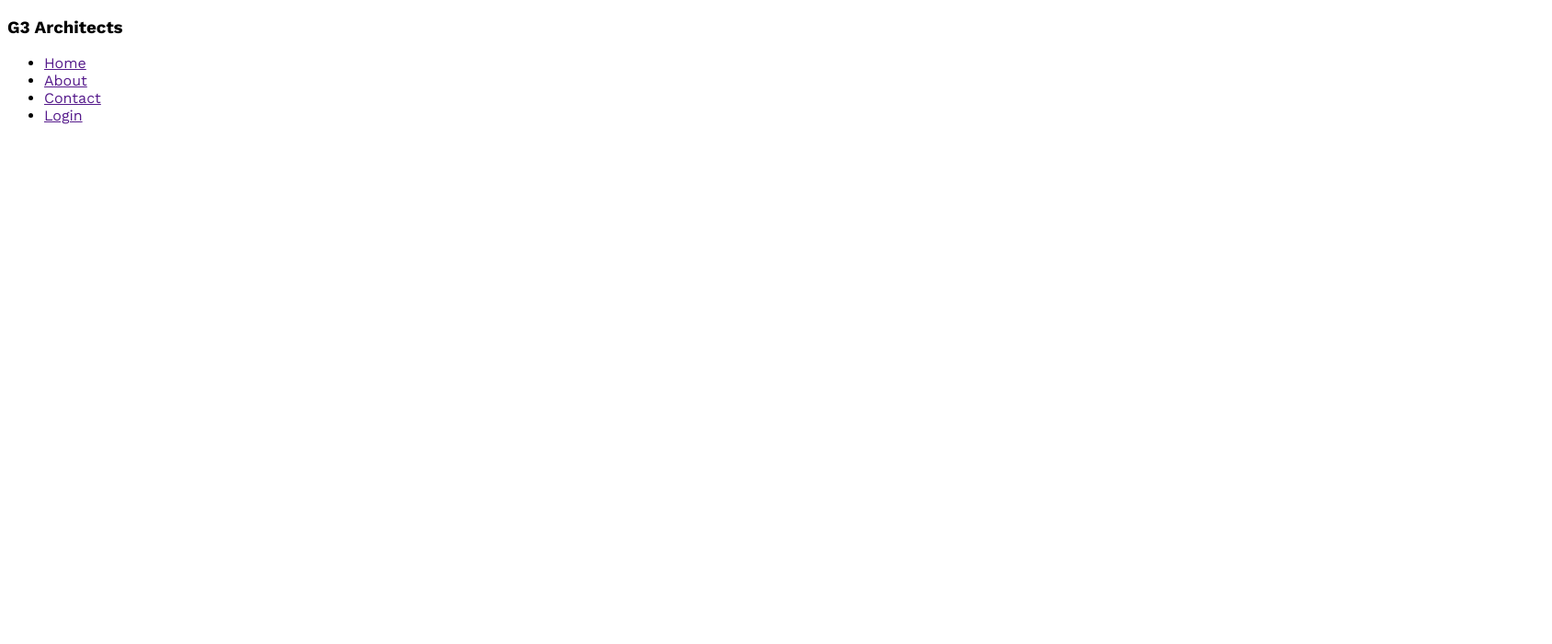
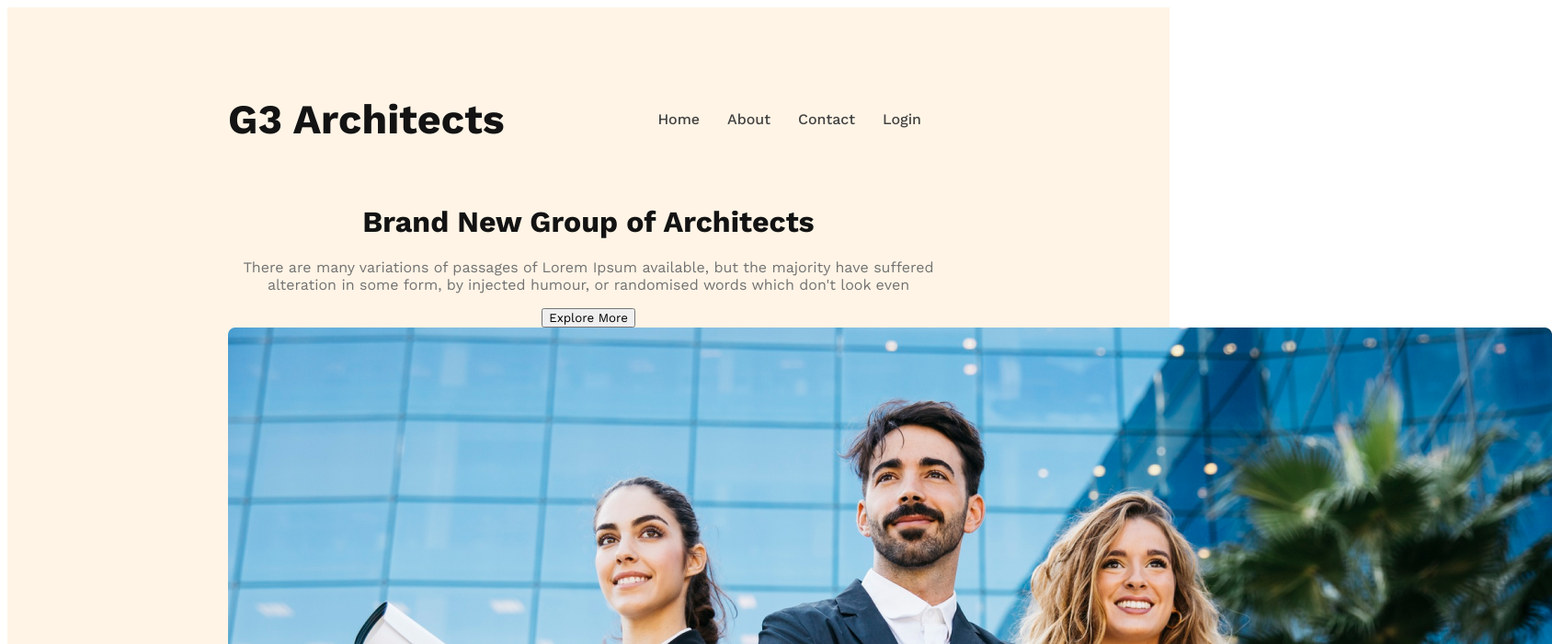
Before and after one commit to Zhyphez/g3-Architects-Website, a plain HTML site: page index.html in a window 1280 px wide. Shown: the top 700 px of the page at 92% size, 1688 px wide, since content can reach past the window. Drawn offline with nearby package versions, Linux system fonts and the light colour scheme.

Commit message:
banner content added

```diff
--- a/Styles/Architect.css
+++ b/Styles/Architect.css
@@ -1,7 +1,61 @@
 /* Work Sens Fonts from google */
 @import url('https://fonts.googleapis.com/css2?family=Open+Sans:wght@400;700;800&family=Work+Sans:wght@400;500;600;700;800&display=swap');
 
+/* Shared Styles */
 * {
     font-family: 'Open Sans', sans-serif;
     font-family: 'Work Sans', sans-serif;
 }
+
+.btn-primry{
+
+}
+
+/* header styles */
+header{
+    background: rgba(255, 144, 14, 0.10);
+    padding: 50px 240px;
+}
+nav{
+    display: flex;
+    justify-content: space-between;
+    align-items: center;
+}
+
+.nav-title{
+    font-size: 2.8rem;
+    font-weight: 700;
+    color: #131313;
+}
+
+nav >ul {
+    display: flex;
+}
+
+nav li{
+    list-style: none;
+    margin-right: 30px;
+    font-weight: 500;
+    font-size: 1rem;
+}
+
+nav li a{
+    text-decoration: none;
+    color: #424242;
+}
+
+/* Banner Styles */
+.banner-content{
+    max-width: 800px;
+    text-align: center;
+    margin: 0 auto;
+}
+
+.banner-title{
+    font-style: 4rem;
+    font-weight: 700;
+    color: #131313;
+}
+.banner-description{
+    color: #727272;
+}
--- a/index.html
+++ b/index.html
@@ -11,7 +11,7 @@
 <body>
     <header>
         <nav>
-            <h3>G3 Architects</h3>
+            <h3 class="nav-title">G3 Architects</h3>
             <ul>
                 <li><a href="">Home</a></li>
                 <li><a href="">About</a></li>
@@ -19,6 +19,16 @@
                 <li><a href="">Login</a></li>
             </ul>
         </nav>
+        <div class="banner">
+            <div class="banner-content">
+                <h1 class="banner-title">Brand New Group of Architects</h1>
+                <p class="banner-description">There are many variations of passages of Lorem Ipsum available, but the
+                    majority have suffered alteration in some form, by injected humour, or randomised words which don't
+                    look even</p>
+                <button class="btn-primary">Explore More</button>
+            </div>
+            <img src="images/banner.png" alt="">
+        </div>
     </header>
     <main>
 
```
